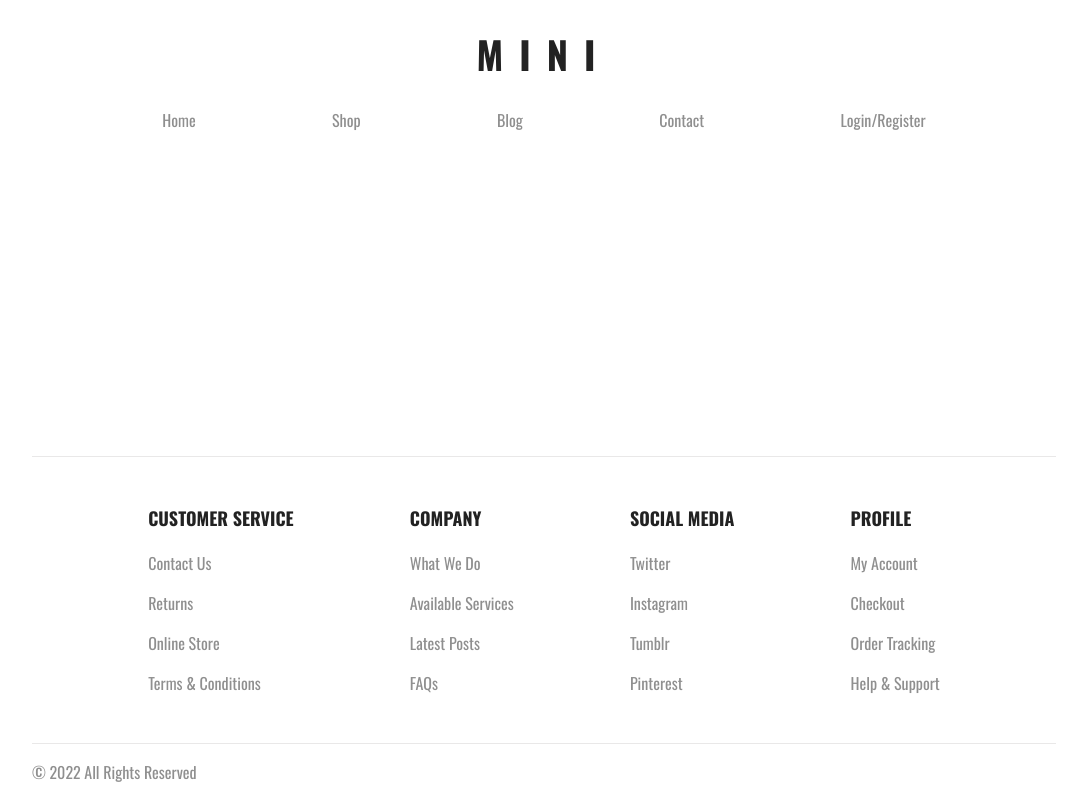
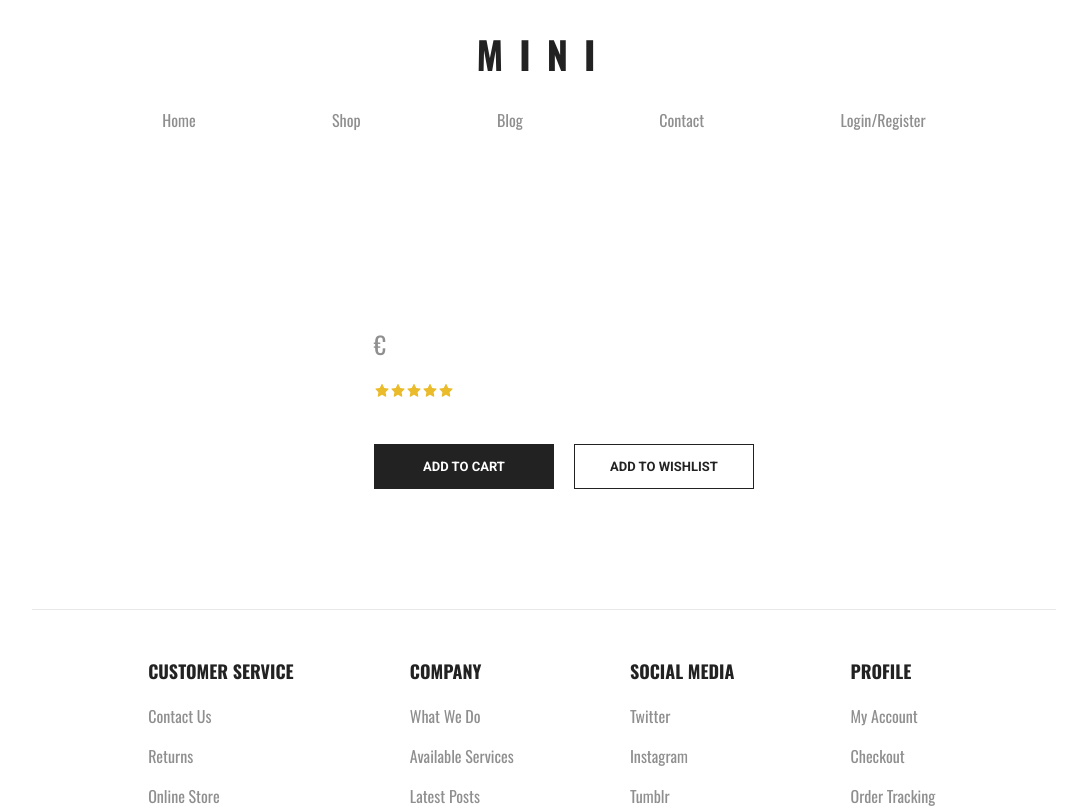
Before and after one commit to osmonoh/mini-shop, a React (Create React App) app: page /product/1 in a window 1280 px wide. Shown: the top 808 px of the page, without its empty margins (96-1183 px from the left). Built offline with nearby package versions, Linux system fonts and the light colour scheme.

Commit message:
add context + product

```diff
--- a/src/App.js
+++ b/src/App.js
@@ -4,6 +4,7 @@ import { BrowserRouter, Routes, Route } from "react-router-dom";
 import Header from "./components/Header";
 import Home from "./pages/Home";
 import Shop from "./pages/Shop";
+import Product from "./pages/Product";
 import Blog from "./pages/Blog";
 import Contact from "./pages/Contact";
 import Login from "./pages/Login";
@@ -22,6 +23,7 @@ const App = () => {
         <Routes>
           <Route exact path="/" element={<Home />} />
           <Route path="/shop" element={<Shop />} />
+          <Route path="/product/:id" element={<Product />} />
           <Route path="/blog" element={<Blog />} />
           <Route path="/contact" element={<Contact />} />
           <Route path="/login" element={<Login />} />
--- a/src/components/Stars.js
+++ b/src/components/Stars.js
@@ -4,7 +4,9 @@ import { AiFillStar } from "react-icons/ai";
 
 const Stars = ({ stars }) => {
   const renderStars = (stars = 5) => {
-    return [...new Array(stars)].map(() => <AiFillStar className="star" />);
+    return [...new Array(stars)].map((item, i) => (
+      <AiFillStar className="star" key={i} />
+    ));
   };
 
   return <div className="stars">{renderStars(stars)}</div>;
--- /dev/null
+++ b/src/context/Context.js
@@ -0,0 +1,14 @@
+import React, { useState } from "react";
+import { MyContext } from "./MyContext";
+
+const Context = ({ children }) => {
+  const [product, setProduct] = useState({});
+
+  return (
+    <MyContext.Provider value={{ product, setProduct }}>
+      {children}
+    </MyContext.Provider>
+  );
+};
+
+export default Context;
--- /dev/null
+++ b/src/context/MyContext.js
@@ -0,0 +1,3 @@
+import { createContext } from "react";
+
+export const MyContext = createContext(null);
--- a/src/index.js
+++ b/src/index.js
@@ -1,5 +1,11 @@
 import React from "react";
 import ReactDOM from "react-dom";
+import Context from "./context/Context";
 import App from "./App";
 
-ReactDOM.render(<App />, document.querySelector("#root"));
+ReactDOM.render(
+  <Context>
+    <App />
+  </Context>,
+  document.querySelector("#root")
+);
--- /dev/null
+++ b/src/pages/Product.js
@@ -0,0 +1,28 @@
+import React, { useContext } from "react";
+import Stars from "../components/Stars";
+import { MyContext } from "../context/MyContext";
+
+const Product = () => {
+  const { product } = useContext(MyContext);
+  const { img, name, price, star, description } = product;
+
+  return (
+    <div className="product center-box">
+      <div className="product-img">
+        <img src={img} alt={name} />
+      </div>
+      <div className="product-content">
+        <h2>{name}</h2>
+        <p className="price">&euro;{price}</p>
+        <Stars stars={star} />
+        <p className="description">{description}</p>
+        <div className="product-buttons">
+          <div className="product-btn to-cart-btn">add to cart</div>
+          <div className="product-btn to-wish-btn">add to wishlist</div>
+        </div>
+      </div>
+    </div>
+  );
+};
+
+export default Product;
--- a/src/pages/Shop.js
+++ b/src/pages/Shop.js
@@ -1,16 +1,27 @@
-import React from "react";
+import React, { useContext } from "react";
 import { Link } from "react-router-dom";
+import { MyContext } from "../context/MyContext";
 
 import Stars from "../components/Stars";
 
 import products from "../data/products.js";
 
 const Shop = () => {
+  const { product, setProduct } = useContext(MyContext);
+
   return (
     <div className="shop center-box">
       {products.map((item) => {
         return (
-          <Link to="/" className="shop-item" key={item.id}>
+          <Link
+            to={`/product/${item.name}`}
+            className="shop-item"
+            key={item.id}
+            onClick={() => {
+              sessionStorage.setItem("product", JSON.stringify(item));
+              setProduct(item);
+            }}
+          >
             <div className="shop-item-img">
               <img src={item.img} alt={item.name} />
             </div>
--- a/src/style/App.scss
+++ b/src/style/App.scss
@@ -1,4 +1,4 @@
-@import url("https://fonts.googleapis.com/css2?family=Oswald:wght@200;300;400;500;600;700&display=swap");
+@import url("https://fonts.googleapis.com/css2?family=Oswald:wght@200;300;400;500;600;700&family=Roboto:wght@100;300;400;500;700;900&display=swap");
 
 @import "./variables";
 @import "./base";
@@ -6,4 +6,5 @@
 @import "./home";
 @import "./carousel";
 @import "./shop";
+@import "./product";
 @import "./footer";
--- a/src/style/_base.scss
+++ b/src/style/_base.scss
@@ -44,3 +44,7 @@ a {
   max-width: 1024px;
   margin: 0 auto;
 }
+
+.star {
+  fill: $yellow;
+}
--- /dev/null
+++ b/src/style/_product.scss
@@ -0,0 +1,76 @@
+.product {
+  padding: 120px 0;
+  display: flex;
+  justify-content: center;
+  align-items: center;
+  gap: 40px;
+
+  &-img {
+    flex-basis: 30%;
+  }
+
+  &-content {
+    flex-basis: 50%;
+
+    h2 {
+      margin-bottom: 12px;
+    }
+
+    .price {
+      margin-bottom: 18px;
+      font-size: 2.4rem;
+    }
+
+    .stars {
+      margin-bottom: 16px;
+    }
+
+    .description {
+      margin-bottom: 40px;
+    }
+  }
+
+  &-buttons {
+    display: flex;
+    gap: 20px;
+
+    .product-btn {
+      width: 18rem;
+      border: 1px solid $heading-color;
+      padding: 14px;
+      text-align: center;
+      font-family: "Roboto";
+      font-size: 1.3rem;
+      font-weight: 600;
+      text-transform: uppercase;
+      cursor: pointer;
+    }
+
+    .to-cart-btn {
+      background-color: $heading-color;
+      color: white;
+
+      &:hover {
+        box-shadow: 2px 2px 2px 0 #a0a0a0;
+      }
+
+      &:active {
+        box-shadow: inset 2px 2px 2px 0 #a0a0a0;
+        background-color: darken($heading-color, 8%);
+      }
+    }
+
+    .to-wish-btn {
+      color: $heading-color;
+
+      &:hover {
+        box-shadow: 2px 2px 2px 0 #a0a0a0;
+      }
+
+      &:active {
+        box-shadow: inset 2px 2px 2px 0 #a0a0a0;
+        background-color: darken(white, 8%);
+      }
+    }
+  }
+}
--- a/src/style/_shop.scss
+++ b/src/style/_shop.scss
@@ -1,5 +1,5 @@
 .shop {
-  border-top: 1px solid $very-light-grey;
+  //   border-top: 1px solid $very-light-grey;
   padding: 120px 0;
   display: flex;
   flex-wrap: wrap;
@@ -23,9 +23,5 @@
     .stars {
       margin-bottom: 8px;
     }
-
-    .star {
-      fill: $yellow;
-    }
   }
 }
```
